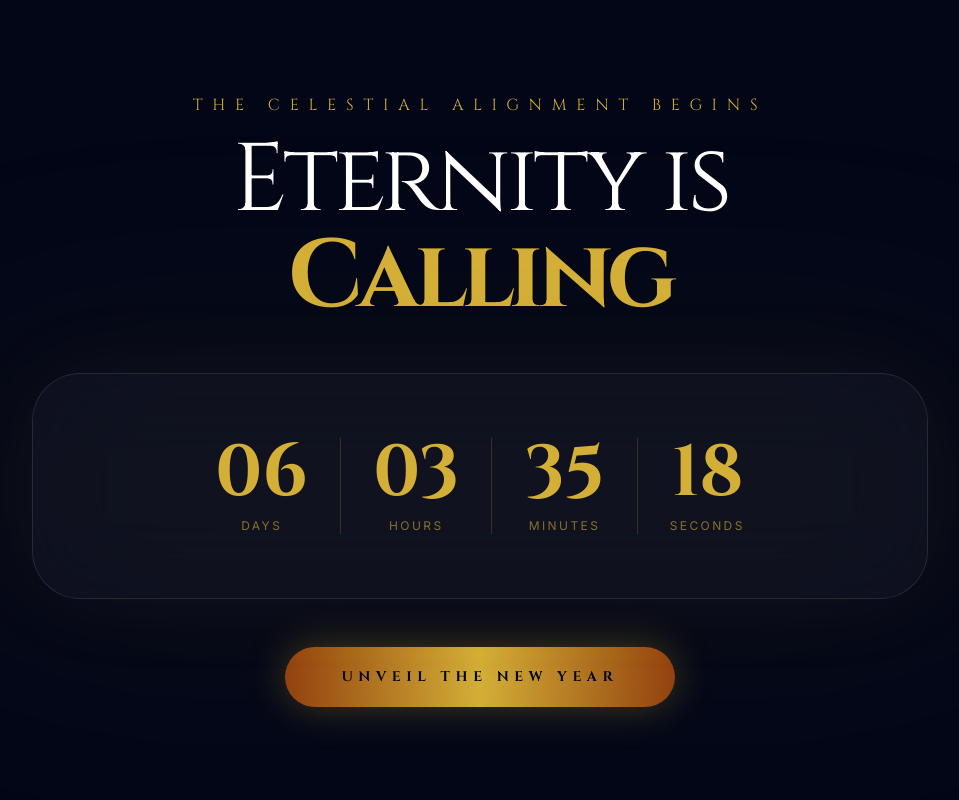
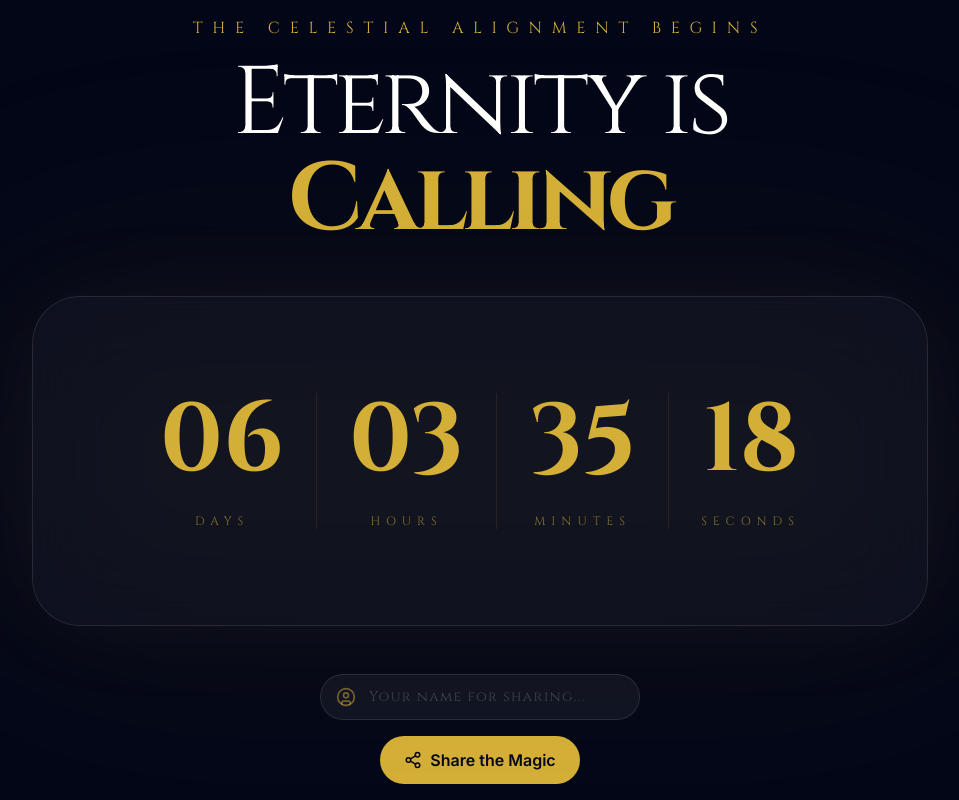
Before and after one commit to CodeWithGeorg/New-Year-2026, a React (Vite) app: page / in a window 1280 px wide. Shown: the whole page, without its empty margins (160-1119 px from the left). Built offline with nearby package versions, Linux system fonts and the light colour scheme.

Commit message:
added countdown from 5

```diff
--- a/App.tsx
+++ b/App.tsx
@@ -1,7 +1,7 @@
 
 import React, { useState, useEffect, useMemo, useCallback } from 'react';
 import { motion, AnimatePresence } from 'framer-motion';
-import { Star, Sparkles, RefreshCw } from 'lucide-react';
+import { Star, Sparkles, RefreshCw, UserCircle, PlayCircle } from 'lucide-react';
 import { GoogleGenAI } from "@google/genai";
 import { CountdownTimer } from './components/CountdownTimer';
 import { Curtain } from './components/Curtain';
@@ -18,6 +18,18 @@ const App: React.FC = () => {
   const [isRevealing, setIsRevealing] = useState(false);
   const [aiMessage, setAiMessage] = useState<string>("The magic in new beginnings is truly the most powerful of them all.");
   const [isGenerating, setIsGenerating] = useState(false);
+  const [senderName, setSenderName] = useState<string>('');
+  const [sharedFrom, setSharedFrom] = useState<string | null>(null);
+  const [isDemoActive, setIsDemoActive] = useState(false);
+
+  // Extract name from URL on mount
+  useEffect(() => {
+    const params = new URLSearchParams(window.location.search);
+    const from = params.get('from');
+    if (from) {
+      setSharedFrom(decodeURIComponent(from));
+    }
+  }, []);
 
   const fetchNewMessage = useCallback(async () => {
     setIsGenerating(true);
@@ -41,27 +53,56 @@ const App: React.FC = () => {
     }
   }, []);
 
+  const handleReveal = useCallback(async () => {
+    if (isRevealing) return;
+    setIsRevealing(true);
+
+    // Smooth transition sequence
+    setTimeout(() => {
+      setPageState(PageState.REVEALING);
+      fetchNewMessage();
+      setTimeout(() => {
+        setPageState(PageState.CELEBRATION);
+      }, 3500);
+    }, 1200);
+  }, [isRevealing, fetchNewMessage]);
+
   useEffect(() => {
     const timer = setInterval(() => {
+      // Don't update if we are already celebrating
+      if (pageState === PageState.CELEBRATION) return;
+
       const nextTime = calculateTimeLeft(getNextNewYear());
+
+      // If demo is active, we don't overwrite with real time
+      if (!isDemoActive) {
         setTimeLeft(nextTime);
 
-      if (nextTime.total <= 0 && pageState === PageState.COUNTDOWN) {
+        // Auto reveal when countdown hits zero
+        if (nextTime.total <= 0 && pageState === PageState.COUNTDOWN && !isRevealing) {
           handleReveal();
+        }
       }
     }, 1000);
 
     return () => clearInterval(timer);
-  }, [pageState]);
+  }, [pageState, isRevealing, handleReveal, isDemoActive]);
 
-  const handleReveal = async () => {
-    setIsRevealing(true);
-    // Allow the "cool effect" animation to play before switching state
-    setTimeout(() => {
-      setPageState(PageState.CELEBRATION);
-      fetchNewMessage();
-    }, 1200);
-  };
+  // const startDemo = () => {
+  //   setIsDemoActive(true);
+  //   // Jump to last 8 seconds for the climax effect preview
+  //   const demoTarget = new Date();
+  //   demoTarget.setSeconds(demoTarget.getSeconds() + 8);
+
+  //   const tickDemo = setInterval(() => {
+  //     const demoTime = calculateTimeLeft(demoTarget);
+  //     setTimeLeft(demoTime);
+  //     if (demoTime.total <= 0) {
+  //       clearInterval(tickDemo);
+  //       handleReveal();
+  //     }
+  //   }, 1000);
+  // };
 
   const currentYear = useMemo(() => {
     const now = new Date();
@@ -69,9 +110,11 @@ const App: React.FC = () => {
     return now.getMonth() === 0 && now.getDate() === 1 ? now.getFullYear() : nextYear;
   }, []);
 
+  // Climax state: less than or equal to 5 seconds remaining
+  const isClimax = timeLeft.total > 0 && timeLeft.total <= 5000;
+
   return (
     <main className={`min-h-screen ${THEME.midnight} text-[#f8fafc] flex flex-col items-center justify-center relative overflow-hidden`}>
-      {/* Starry Background */}
       <div className="absolute inset-0 z-0 pointer-events-none opacity-40">
         {[...Array(50)].map((_, i) => (
           <motion.div
@@ -90,28 +133,67 @@ const App: React.FC = () => {
         ))}
       </div>
 
-      <Curtain isOpen={pageState === PageState.CELEBRATION}>
+      <Curtain isOpen={pageState !== PageState.COUNTDOWN}>
         <Fireworks />
 
-        <div className="max-w-4xl w-full text-center space-y-12 relative z-10 px-4">
+        <div className="max-w-4xl w-full text-center space-y-12 relative z-10 px-4 flex flex-col items-center justify-center h-full">
+          <AnimatePresence mode="wait">
+            {pageState === PageState.REVEALING && (
               <motion.div
-            initial={{ y: 50, opacity: 0, scale: 0.9 }}
-            animate={{ y: 0, opacity: 1, scale: 1 }}
-            transition={{ duration: 1.5, delay: 0.8, ease: "easeOut" }}
-            className="space-y-4"
+                key="splash"
+                initial={{ opacity: 0, scale: 0.8, filter: 'blur(20px)' }}
+                animate={{ opacity: 1, scale: 1, filter: 'blur(0px)' }}
+                exit={{ opacity: 0, scale: 1.2, filter: 'blur(30px)' }}
+                transition={{ duration: 1.2, ease: "easeOut" }}
+                className="flex flex-col items-center justify-center"
               >
+                {/* <h2 className="text-[#d4af37] font-cinzel text-xl md:text-3xl tracking-[1em] uppercase mb-6 opacity-60"></h2> */}
+                <h1 className="text-7xl md:text-[11rem] font-cinzel font-bold bg-gradient-to-b from-[#fde047] via-[#d4af37] to-[#92400e] bg-clip-text text-transparent drop-shadow-[0_0_60px_rgba(212,175,55,0.4)] leading-none italic">
+                  HAPPY NEW YEAR
+                </h1>
+                <div className="text-white/40 font-cinzel text-2xl tracking-[0.5em] mt-12">{currentYear}</div>
+                {sharedFrom && (
+                  <motion.div
+                    initial={{ opacity: 0 }}
+                    animate={{ opacity: 1 }}
+                    transition={{ delay: 0.5 }}
+                    className="mt-6 text-[#d4af37] font-cinzel italic tracking-widest text-xl"
+                  >
+                    From {sharedFrom}
+                  </motion.div>
+                )}
+              </motion.div>
+            )}
+
+            {pageState === PageState.CELEBRATION && (
+              <motion.div
+                key="main-content"
+                initial={{ opacity: 0, y: 30 }}
+                animate={{ opacity: 1, y: 0 }}
+                transition={{ duration: 1, ease: "easeOut" }}
+                className="space-y-12 w-full pt-12"
+              >
+                <div className="space-y-4">
                   <span className="text-[#d4af37] font-cinzel text-sm md:text-xl tracking-[0.8em] uppercase block">A New Horizon Awaits</span>
                   <h1 className="text-6xl md:text-[10rem] font-cinzel font-bold bg-gradient-to-b from-[#fde047] via-[#d4af37] to-[#92400e] bg-clip-text text-transparent drop-shadow-[0_20px_20px_rgba(0,0,0,0.6)] leading-none">
                     {currentYear}
                   </h1>
-          </motion.div>
+                </div>
 
-          <motion.div
-            initial={{ opacity: 0, filter: 'blur(20px)' }}
-            animate={{ opacity: 1, filter: 'blur(0px)' }}
-            transition={{ duration: 1.5, delay: 1.5 }}
-            className="relative"
-          >
+                <div className="flex flex-col items-center gap-4">
+                  <div className="relative w-full max-w-xs group">
+                    <UserCircle className="absolute left-4 top-1/2 -translate-y-1/2 text-[#d4af37]/50 group-focus-within:text-[#d4af37] transition-colors" size={20} />
+                    <input
+                      type="text"
+                      placeholder="Your name..."
+                      value={senderName}
+                      onChange={(e) => setSenderName(e.target.value)}
+                      className="w-full bg-white/5 border border-white/10 rounded-full py-3 pl-12 pr-6 text-sm font-cinzel tracking-widest focus:outline-none focus:border-[#d4af37]/40 transition-all text-white placeholder:text-white/20"
+                    />
+                  </div>
+                </div>
+
+                <div className="relative">
                   <div className="bg-white/5 backdrop-blur-3xl p-8 md:p-14 rounded-[3rem] border border-white/10 shadow-[0_0_80px_rgba(212,175,55,0.15)] group">
                     <Sparkles className="absolute -top-4 -left-4 text-[#d4af37] animate-pulse" size={32} />
                     <Sparkles className="absolute -bottom-4 -right-4 text-[#d4af37] animate-pulse" size={32} />
@@ -140,19 +222,17 @@ const App: React.FC = () => {
                       <RefreshCw size={24} className={isGenerating ? "animate-spin" : ""} />
                     </motion.button>
                   </div>
-          </motion.div>
+                </div>
 
-          <motion.div
-            initial={{ y: 20, opacity: 0 }}
-            animate={{ y: 0, opacity: 1 }}
-            transition={{ duration: 1, delay: 2.2 }}
-            className="flex flex-col items-center gap-10 pt-8"
-          >
+                <div className="flex flex-col items-center gap-10 pt-8 pb-20">
                   <div className="flex flex-wrap justify-center gap-6">
-              <ShareButton />
-              <GiftCardGenerator initialMessage={aiMessage} year={currentYear} />
+                    <ShareButton senderName={senderName} />
+                    <GiftCardGenerator initialMessage={aiMessage} year={currentYear} senderName={senderName} />
+                  </div>
                 </div>
               </motion.div>
+            )}
+          </AnimatePresence>
         </div>
       </Curtain>
 
@@ -169,33 +249,73 @@ const App: React.FC = () => {
               className="text-center space-y-12 max-w-4xl"
             >
               <div className="space-y-4">
+                <AnimatePresence mode="wait">
+                  {!isClimax ? (
+                    <motion.div
+                      key="alignment"
+                      initial={{ opacity: 0 }}
+                      animate={{ opacity: 1 }}
+                      exit={{ opacity: 0 }}
+                      className="space-y-4"
+                    >
                       <motion.div
                         animate={{ letterSpacing: ["0.6em", "0.8em", "0.6em"] }}
                         transition={{ duration: 6, repeat: Infinity }}
                         className="text-[#d4af37] font-cinzel text-sm md:text-base tracking-[0.6em] uppercase"
                       >
-                  The Celestial Alignment Begins
+                        {sharedFrom ? `From ${sharedFrom}` : "The Celestial Alignment Begins"}
                       </motion.div>
                       <h1 className="text-5xl md:text-8xl font-cinzel font-light text-white tracking-tighter">
                         Eternity is <span className="text-[#d4af37] font-bold">Calling</span>
                       </h1>
+                    </motion.div>
+                  ) : (
+                    <motion.div
+                      key="climax"
+                      initial={{ opacity: 0, scale: 0.5 }}
+                      animate={{ opacity: 1, scale: 1 }}
+                      className="text-[#d4af37] font-cinzel text-2xl md:text-4xl tracking-[1em] uppercase animate-pulse"
+                    >
+                      Hold Your Breath
+                    </motion.div>
+                  )}
+                </AnimatePresence>
               </div>
 
               <div className="relative group">
-                <div className="absolute inset-0 bg-[#d4af37]/5 blur-[100px] rounded-full scale-125 transition-transform duration-1000" />
-                <div className="relative py-16 px-10 md:px-20 bg-white/[0.03] backdrop-blur-2xl rounded-[3rem] border border-white/10 shadow-[0_0_100px_rgba(212,175,55,0.05)]">
-                  <CountdownTimer timeLeft={timeLeft} />
+                <div className={`absolute inset-0 bg-[#d4af37]/5 blur-[100px] rounded-full scale-125 transition-transform duration-1000 ${isClimax ? 'opacity-100 scale-150' : ''}`} />
+                <div className={`relative py-16 px-10 md:px-20 bg-white/[0.03] backdrop-blur-2xl rounded-[3rem] border border-white/10 shadow-[0_0_100px_rgba(212,175,55,0.05)] transition-all duration-700 ${isClimax ? 'scale-110 border-[#d4af37]/30' : ''}`}>
+                  <CountdownTimer timeLeft={timeLeft} hideOthers={isClimax} />
                 </div>
               </div>
 
+              {!isClimax && (
+                <div className="flex flex-col items-center gap-8">
+                  <div className="flex flex-col items-center gap-4 w-full">
+                    <div className="relative w-full max-w-xs group">
+                      <UserCircle className="absolute left-4 top-1/2 -translate-y-1/2 text-[#d4af37]/50 group-focus-within:text-[#d4af37] transition-colors" size={20} />
+                      <input
+                        type="text"
+                        placeholder="Your name for sharing..."
+                        value={senderName}
+                        onChange={(e) => setSenderName(e.target.value)}
+                        className="w-full bg-white/5 border border-white/10 rounded-full py-3 pl-12 pr-6 text-sm font-cinzel tracking-widest focus:outline-none focus:border-[#d4af37]/40 transition-all text-white placeholder:text-white/20"
+                      />
+                    </div>
+                    <ShareButton senderName={senderName} />
+                  </div>
+{/*
                   <motion.button
-                whileHover={{ scale: 1.05, letterSpacing: "0.5em" }}
+                    whileHover={{ scale: 1.05 }}
                     whileTap={{ scale: 0.95 }}
-                onClick={handleReveal}
-                className="px-14 py-5 rounded-full bg-gradient-to-r from-[#92400e] via-[#d4af37] to-[#92400e] text-[#020617] font-cinzel font-bold text-sm tracking-[0.4em] transition-all shadow-[0_0_40px_rgba(212,175,55,0.3)] hover:shadow-[0_0_60px_rgba(212,175,55,0.5)]"
+                    onClick={startDemo}
+                    className="flex items-center gap-2 text-[#d4af37]/60 hover:text-[#d4af37] transition-colors font-cinzel text-[10px] tracking-[0.3em] uppercase"
                   >
-                UNVEIL THE NEW YEAR
-              </motion.button>
+                    <PlayCircle size={16} />
+                    Preview the Countdown
+                  </motion.button> */}
+                </div>
+              )}
             </motion.div>
           </motion.div>
         )}
--- a/components/CountdownTimer.tsx
+++ b/components/CountdownTimer.tsx
@@ -1,29 +1,72 @@
 
 import React from 'react';
+import { motion, AnimatePresence } from 'framer-motion';
 import { TimeLeft } from '../types';
 
 interface CountdownTimerProps {
   timeLeft: TimeLeft;
+  hideOthers?: boolean;
 }
 
-const TimeUnit: React.FC<{ value: number; label: string }> = ({ value, label }) => (
-  <div className="flex flex-col items-center px-4 md:px-8">
-    <span className="text-4xl md:text-7xl font-cinzel font-bold text-[#d4af37] tabular-nums">
-      {value.toString().padStart(2, '0')}
-    </span>
-    <span className="text-[10px] md:text-xs uppercase tracking-[0.2em] text-[#d4af37]/60 mt-2">
+const TimeUnit: React.FC<{ value: number; label: string; isBig?: boolean }> = ({ value, label, isBig }) => (
+  <motion.div
+    layout
+    initial={{ opacity: 0, scale: 0.9 }}
+    animate={{ opacity: 1, scale: 1 }}
+    exit={{ opacity: 0, scale: 0.9 }}
+    className={`flex flex-col items-center justify-center ${isBig ? 'px-16 md:px-32' : 'px-4 md:px-8'}`}
+  >
+    <div className="relative">
+      <AnimatePresence mode="popLayout">
+        <motion.span
+          key={value}
+          initial={{ y: 60, opacity: 0, filter: 'blur(10px)' }}
+          animate={{ y: 0, opacity: 1, filter: 'blur(0px)' }}
+          exit={{ y: -60, opacity: 0, filter: 'blur(10px)' }}
+          transition={{ duration: 0.5, ease: [0.23, 1, 0.32, 1] }}
+          className={`${isBig ? 'text-[12rem] md:text-[24rem]' : 'text-5xl md:text-8xl'} font-cinzel font-bold text-[#d4af37] tabular-nums leading-none block drop-shadow-[0_0_30px_rgba(212,175,55,0.3)]`}
+        >
+          {value.toString().padStart(2, '0')}
+        </motion.span>
+      </AnimatePresence>
+    </div>
+    <motion.span
+      layout
+      className={`${isBig ? 'text-sm md:text-2xl' : 'text-[10px] md:text-xs'} uppercase tracking-[0.5em] text-[#d4af37]/60 mt-6 font-cinzel`}
+    >
       {label}
-    </span>
-  </div>
+    </motion.span>
+  </motion.div>
 );
 
-export const CountdownTimer: React.FC<CountdownTimerProps> = ({ timeLeft }) => {
+export const CountdownTimer: React.FC<CountdownTimerProps> = ({ timeLeft, hideOthers }) => {
   return (
-    <div className="flex flex-wrap justify-center items-center divide-x divide-[#d4af37]/20">
-      <TimeUnit value={timeLeft.days} label="Days" />
-      <TimeUnit value={timeLeft.hours} label="Hours" />
-      <TimeUnit value={timeLeft.minutes} label="Minutes" />
-      <TimeUnit value={timeLeft.seconds} label="Seconds" />
+    <div className="flex flex-wrap justify-center items-center overflow-hidden min-h-[120px] md:min-h-[200px]">
+      <AnimatePresence mode="wait">
+        {!hideOthers ? (
+          <motion.div
+            key="full-timer"
+            initial={{ opacity: 0 }}
+            animate={{ opacity: 1 }}
+            exit={{ opacity: 0 }}
+            className="flex items-center divide-x divide-[#d4af37]/10"
+          >
+            <TimeUnit value={timeLeft.days} label="Days" />
+            <TimeUnit value={timeLeft.hours} label="Hours" />
+            <TimeUnit value={timeLeft.minutes} label="Minutes" />
+            <TimeUnit value={timeLeft.seconds} label="Seconds" />
+          </motion.div>
+        ) : (
+          <motion.div
+            key="climax-timer"
+            initial={{ scale: 0.8, opacity: 0 }}
+            animate={{ scale: 1, opacity: 1 }}
+            className="flex items-center justify-center"
+          >
+            <TimeUnit value={timeLeft.seconds} label="Seconds" isBig />
+          </motion.div>
+        )}
+      </AnimatePresence>
     </div>
   );
 };
--- a/components/Curtain.tsx
+++ b/components/Curtain.tsx
@@ -10,13 +10,13 @@ interface CurtainProps {
 export const Curtain: React.FC<CurtainProps> = ({ isOpen, children }) => {
   return (
     <div className="relative w-full h-screen overflow-hidden bg-[#020617]">
-      {/* Celebration Content (Background Layer) */}
+      {/* Celebration Content (revealed from behind) */}
       <AnimatePresence>
         {isOpen && (
           <motion.div
-            initial={{ opacity: 0, scale: 0.8, filter: 'blur(20px)' }}
+            initial={{ opacity: 0, scale: 0.95, filter: 'blur(30px)' }}
             animate={{ opacity: 1, scale: 1, filter: 'blur(0px)' }}
-            transition={{ duration: 1.8, ease: "easeOut", delay: 0.4 }}
+            transition={{ duration: 2.5, ease: [0.16, 1, 0.3, 1], delay: 0.5 }}
             className="absolute inset-0 z-0 flex flex-col items-center justify-center"
           >
             {children}
@@ -24,14 +24,14 @@ export const Curtain: React.FC<CurtainProps> = ({ isOpen, children }) => {
         )}
       </AnimatePresence>
 
-      {/* Center Reveal Flash */}
+      {/* Center Reveal Light Burst */}
       <AnimatePresence>
         {isOpen && (
           <motion.div
-            initial={{ scaleX: 0, opacity: 1 }}
-            animate={{ scaleX: 1, opacity: 0 }}
-            transition={{ duration: 1, ease: "easeOut" }}
-            className="absolute inset-0 z-30 bg-gradient-to-r from-transparent via-[#d4af37]/40 to-transparent pointer-events-none"
+            initial={{ scaleX: 0, opacity: 0.8 }}
+            animate={{ scaleX: 1.5, opacity: 0 }}
+            transition={{ duration: 1.5, ease: "easeOut" }}
+            className="absolute inset-0 z-30 bg-gradient-to-r from-transparent via-[#d4af37]/50 to-transparent pointer-events-none"
           />
         )}
       </AnimatePresence>
@@ -40,15 +40,15 @@ export const Curtain: React.FC<CurtainProps> = ({ isOpen, children }) => {
       <motion.div
         initial={false}
         animate={{ x: isOpen ? '-100%' : '0%' }}
-        transition={{ duration: 2.2, ease: [0.7, 0, 0.3, 1] }}
-        className="absolute top-0 left-0 w-1/2 h-full z-20 bg-gradient-to-r from-[#020617] via-[#0f172a] to-[#1e293b] border-r border-[#d4af37]/30 shadow-2xl flex items-center justify-end overflow-hidden"
+        transition={{ duration: 2.8, ease: [0.85, 0, 0.15, 1] }}
+        className="absolute top-0 left-0 w-1/2 h-full z-20 bg-gradient-to-r from-[#020617] via-[#0f172a] to-[#1e293b] border-r border-[#d4af37]/20 shadow-[20px_0_50px_rgba(0,0,0,0.8)] flex items-center justify-end overflow-hidden"
       >
-        <div className="absolute inset-y-0 right-0 w-[4px] bg-gradient-to-b from-transparent via-[#d4af37]/60 to-transparent shadow-[0_0_20px_#d4af37]" />
+        <div className="absolute inset-y-0 right-0 w-[2px] bg-gradient-to-b from-transparent via-[#d4af37]/40 to-transparent shadow-[0_0_15px_rgba(212,175,55,0.5)]" />
         {!isOpen && (
           <motion.div
-            animate={{ opacity: [0.2, 0.5, 0.2], scale: [1, 1.2, 1] }}
-            transition={{ repeat: Infinity, duration: 4 }}
-            className="w-32 h-screen bg-[#d4af37]/5 blur-[120px] rounded-full translate-x-1/2"
+            animate={{ opacity: [0.1, 0.3, 0.1], scale: [1, 1.4, 1] }}
+            transition={{ repeat: Infinity, duration: 5 }}
+            className="w-48 h-screen bg-[#d4af37]/5 blur-[150px] rounded-full translate-x-1/2"
           />
         )}
       </motion.div>
@@ -57,15 +57,15 @@ export const Curtain: React.FC<CurtainProps> = ({ isOpen, children }) => {
       <motion.div
         initial={false}
         animate={{ x: isOpen ? '100%' : '0%' }}
-        transition={{ duration: 2.2, ease: [0.7, 0, 0.3, 1] }}
-        className="absolute top-0 right-0 w-1/2 h-full z-20 bg-gradient-to-l from-[#020617] via-[#0f172a] to-[#1e293b] border-l border-[#d4af37]/30 shadow-2xl flex items-center justify-start overflow-hidden"
+        transition={{ duration: 2.8, ease: [0.85, 0, 0.15, 1] }}
+        className="absolute top-0 right-0 w-1/2 h-full z-20 bg-gradient-to-l from-[#020617] via-[#0f172a] to-[#1e293b] border-l border-[#d4af37]/20 shadow-[-20px_0_50px_rgba(0,0,0,0.8)] flex items-center justify-start overflow-hidden"
       >
-        <div className="absolute inset-y-0 left-0 w-[4px] bg-gradient-to-b from-transparent via-[#d4af37]/60 to-transparent shadow-[0_0_20px_#d4af37]" />
+        <div className="absolute inset-y-0 left-0 w-[2px] bg-gradient-to-b from-transparent via-[#d4af37]/40 to-transparent shadow-[0_0_15px_rgba(212,175,55,0.5)]" />
         {!isOpen && (
           <motion.div
-            animate={{ opacity: [0.2, 0.5, 0.2], scale: [1, 1.2, 1] }}
-            transition={{ repeat: Infinity, duration: 4, delay: 1 }}
-            className="w-32 h-screen bg-[#d4af37]/5 blur-[120px] rounded-full -translate-x-1/2"
+            animate={{ opacity: [0.1, 0.3, 0.1], scale: [1, 1.4, 1] }}
+            transition={{ repeat: Infinity, duration: 5, delay: 1 }}
+            className="w-48 h-screen bg-[#d4af37]/5 blur-[150px] rounded-full -translate-x-1/2"
           />
         )}
       </motion.div>
```
Also changed, not shown: components/GiftCardGenerator.tsx (+37 -51 lines). Lines whose indentation alone changed are shown as unchanged.
